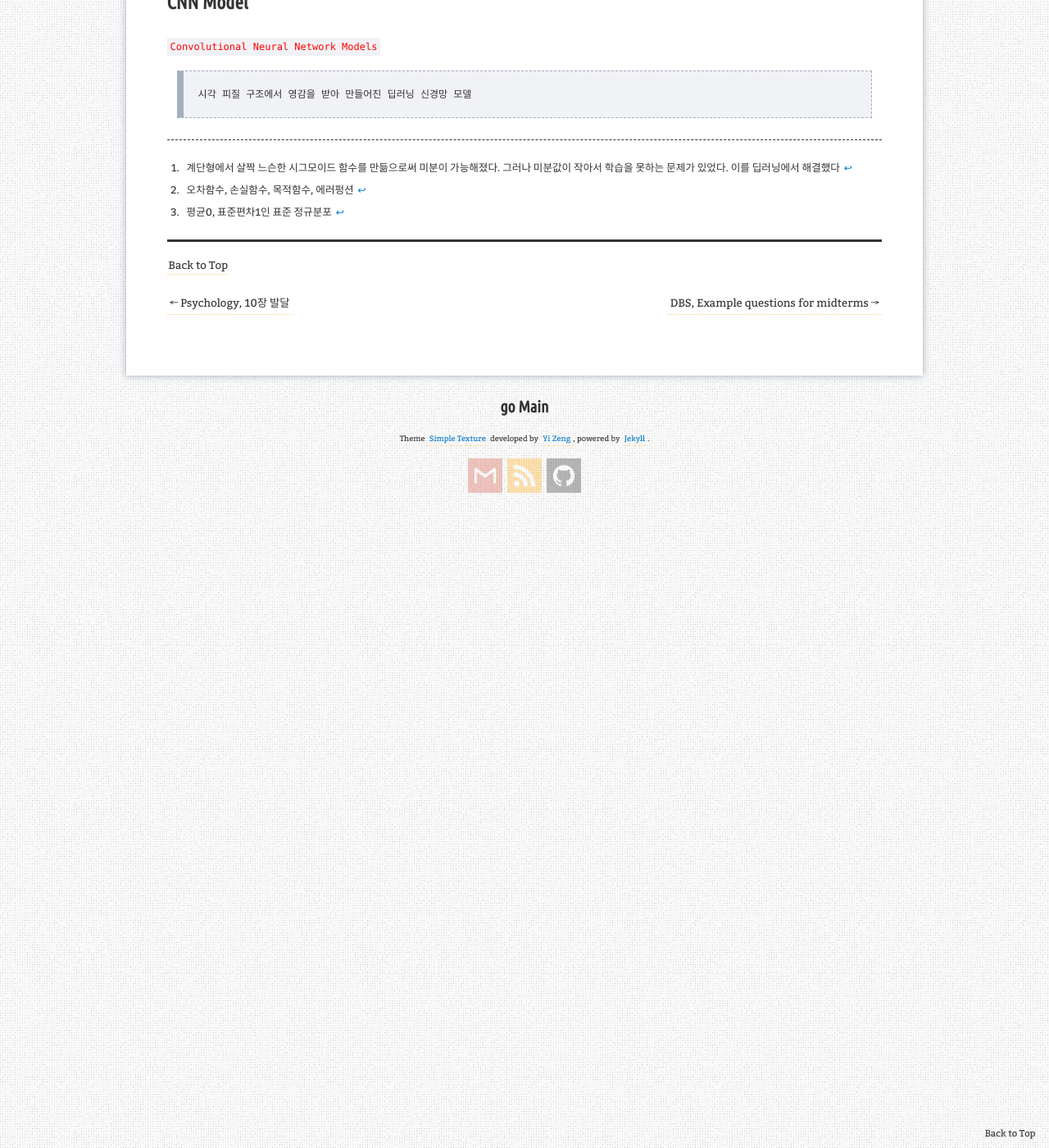
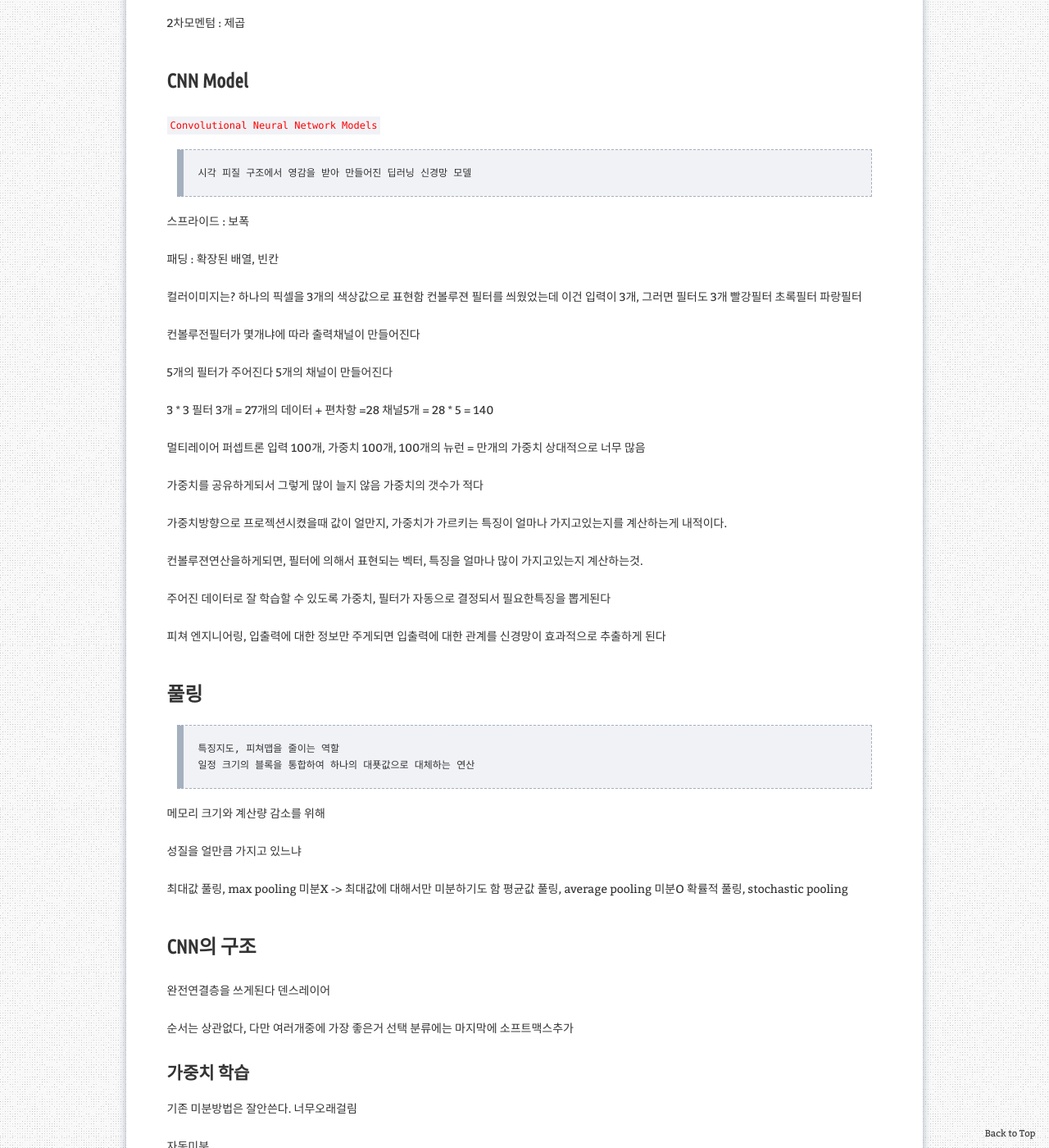
Before and after one commit to aristohyun/aristohyun.github.io, a Jekyll site: the page built from _posts/2021-10-19-AI_05.md, in a window 1280 px wide and 1400 px high, scrolled down 15613 px. Shown: the whole window at 82% size. Built offline with Jekyll 4.4.1, drawn with Linux system fonts in a browser that asks for light colours; formulas are drawn with MathJax 3; comment, search, counter and statistics services are not loaded.

Commit message:
Update 2021-10-19-AI_05.md

```diff
--- a/_posts/2021-10-19-AI_05.md
+++ b/_posts/2021-10-19-AI_05.md
@@ -541,3 +541,65 @@ ADAM
 `Convolutional Neural Network Models`
 
 > 시각 피질 구조에서 영감을 받아 만들어진 딥러닝 신경망 모델
+
+스프라이드 : 보폭
+
+패딩 : 확장된 배열, 빈칸
+
+
+컬러이미지는?
+하나의 픽셀을 3개의 색상값으로 표현함
+컨볼루젼 필터를 씌웠었는데 이건 입력이 3개, 그러면 필터도 3개
+빨강필터 초록필터 파랑필터
+
+컨볼루전필터가 몇개냐에 따라 출력채널이 만들어진다
+
+5개의 필터가 주어진다 5개의 채널이 만들어진다
+
+3 * 3 필터 3개 = 27개의 데이터 + 편차항 =28
+채널5개 = 28 * 5 = 140
+
+멀티레이어 퍼셉트론 입력 100개, 가중치 100개,
+100개의 뉴런 = 만개의 가중치
+상대적으로 너무 많음
+
+가중치를 공유하게되서 그렇게 많이 늘지 않음
+가중치의 갯수가 적다
+
+가중치방향으로 프로젝션시켰을때 값이 얼만지, 가중치가 가르키는 특징이 얼마나 가지고있는지를 계산하는게 내적이다.
+
+컨볼루젼연산을하게되면, 필터에 의해서 표현되는 벡터, 특징을 얼마나 많이 가지고있는지 계산하는것.
+
+주어진 데이터로 잘 학습할 수 있도록 가중치, 필터가 자동으로 결정되서 필요한특징을 뽑게된다
+
+피쳐 엔지니어링, 입출력에 대한 정보만 주게되면 입출력에 대한 관계를 신경망이 효과적으로 추출하게 된다
+
+## 풀링
+
+> 특징지도, 피쳐맵을 줄이는 역할
+> 일정 크기의 블록을 통합하여 하나의 대푯값으로 대체하는 연산
+
+메모리 크기와 계산량 감소를 위해
+
+성질을 얼만큼 가지고 있느냐
+
+
+최대값 풀링, max pooling
+미분X -> 최대값에 대해서만 미분하기도 함
+평균값 풀링, average pooling
+미분O
+확률적 풀링, stochastic pooling
+
+## CNN의 구조
+
+완전연결층을 쓰게된다
+덴스레이어
+
+순서는 상관없다, 다만 여러개중에 가장 좋은거 선택
+분류에는 마지막에 소프트맥스추가
+
+### 가중치 학습
+
+기존 미분방법은 잘안쓴다. 너무오래걸림
+
+자동미분
```
